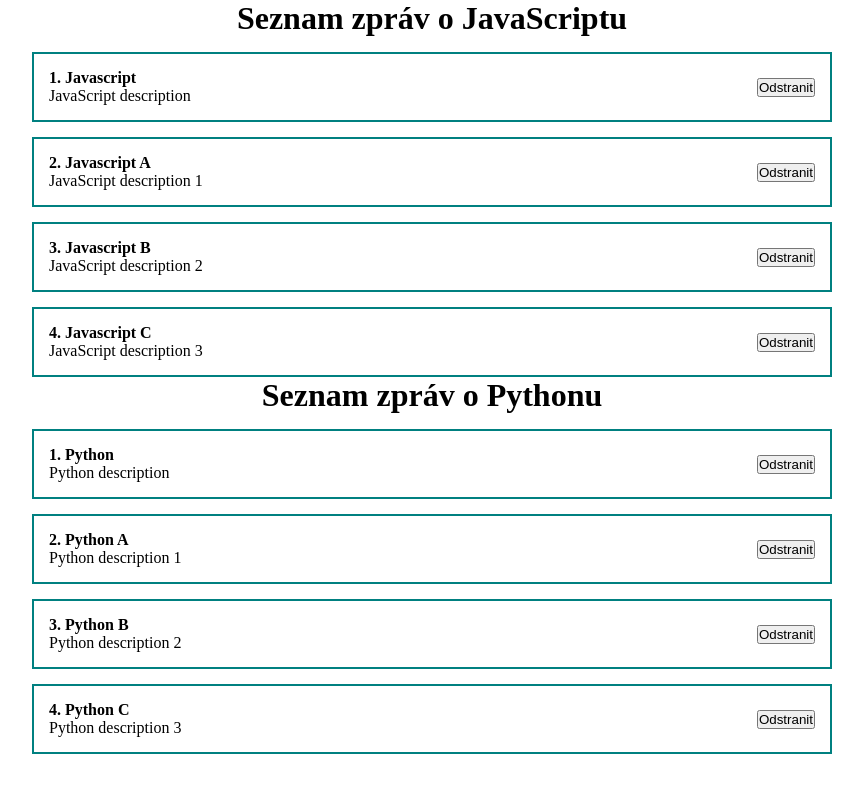
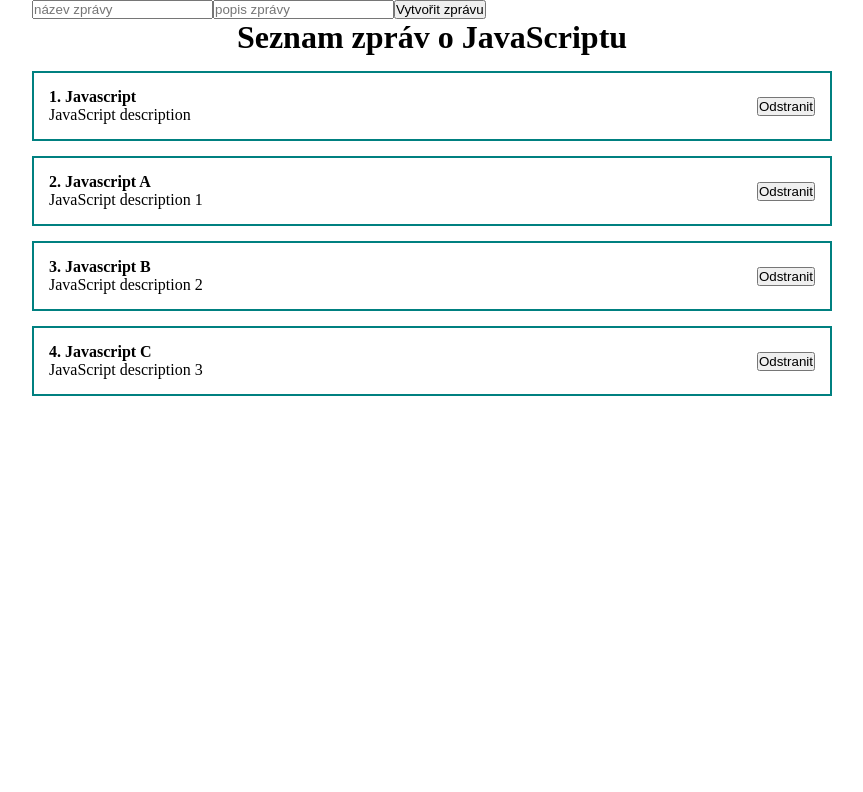
Before and after one commit to kofranek/react-a_ja, a React (Create React App) app: page / in a window 1280 px wide. Shown: the top 792 px of the page, without its empty margins (208-1071 px from the left). Built offline with nearby package versions, Linux system fonts and the light colour scheme.

Commit message:
Форма создания поста. Управляемые и неуправляемые компоненты

```diff
--- a/src/App.js
+++ b/src/App.js
@@ -13,17 +13,14 @@ function App() {
         {id:4, title:'Javascript C', body:'JavaScript description 3'},
     ])
 
-    const [posts1, setPosts1] = useState([
-        {id:1, title:'Python', body:'Python description'},
-        {id:2, title:'Python A', body:'Python description 1'},
-        {id:3, title:'Python B', body:'Python description 2'},
-        {id:4, title:'Python C', body:'Python description 3'},
-    ])
+
 
     return (
         <div className="App">
+            <input type='text' placeholder='název zprávy'/>
+            <input type='text' placeholder='popis zprávy' />
+            <button>Vytvořit zprávu</button>
             <PostList posts={posts} title='Seznam zpráv o JavaScriptu' />
-            <PostList posts={posts1} title='Seznam zpráv o Pythonu' />
         </div>
     )
 
```
